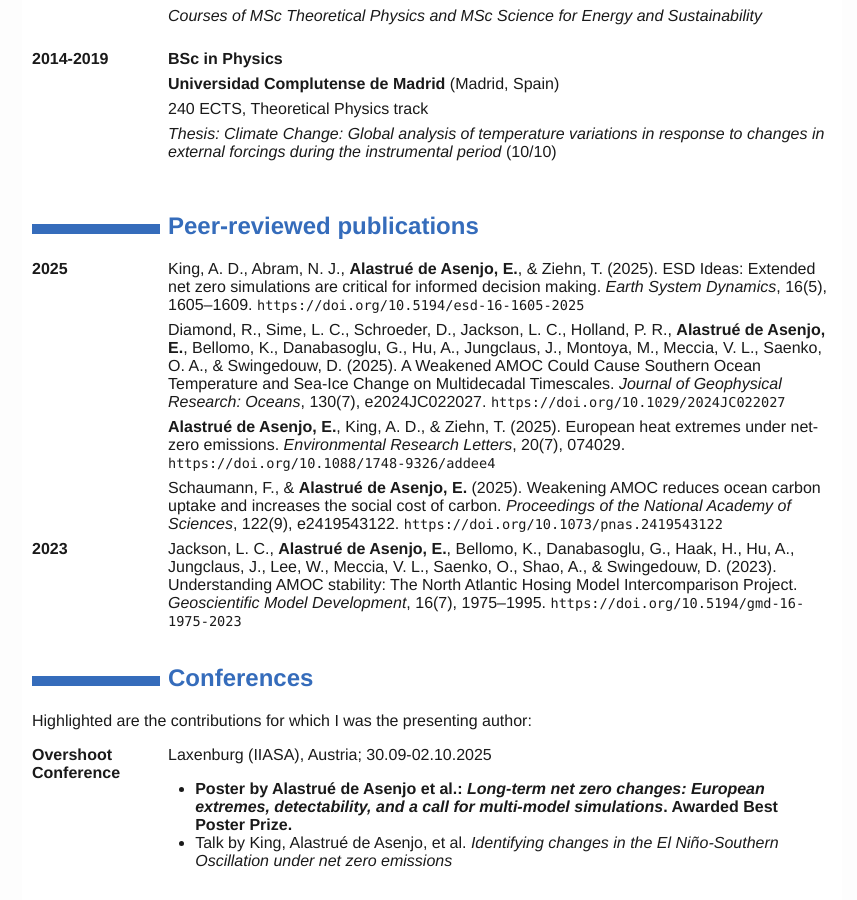
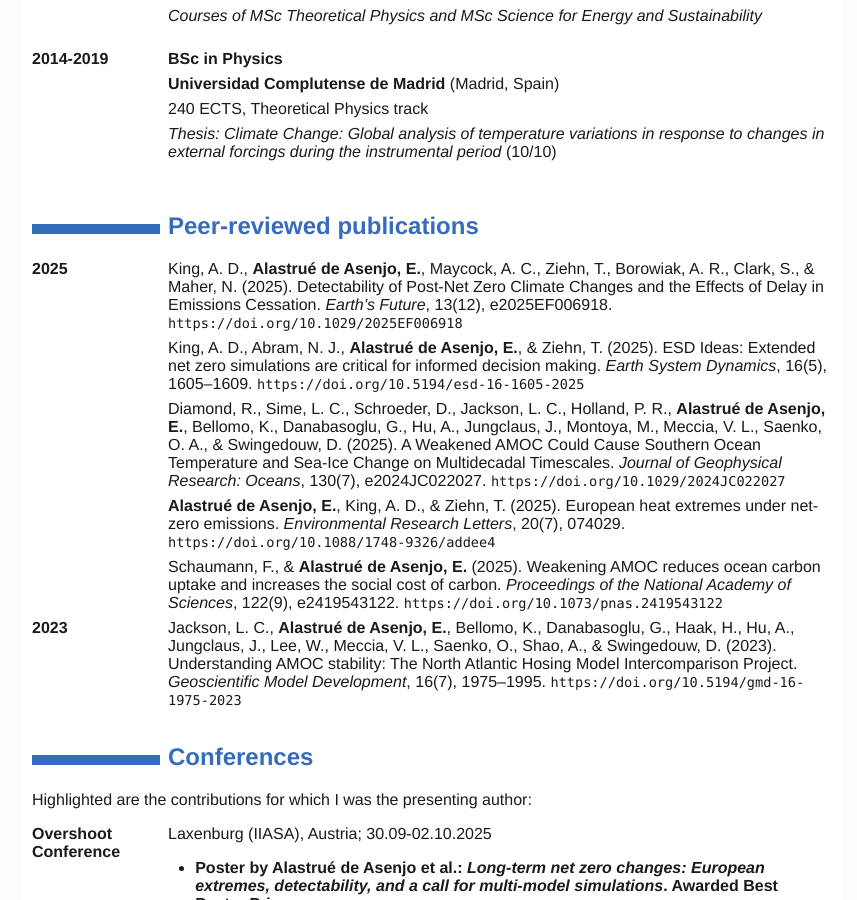
Before and after one commit to edualas/edualas.github.io, a Jekyll site: the page files/resume.html, which Jekyll copies as it is, in a window 1280 px wide and 900 px high, scrolled down 666 px. Shown: the whole window, without its empty margins (208-1065 px from the left). Built offline with Jekyll 4.4.1, drawn with Linux system fonts in a browser that asks for light colours.

Commit message:
Add files via upload

```diff
--- a/files/resume.html
+++ b/files/resume.html
@@ -335,10 +335,18 @@ period</em> (10/10)
 <dl>
 <dt>2025</dt>
 <dd>
-King, A. D., Abram, N. J., <strong>Alastrué de Asenjo, E.</strong>,
+King, A. D., <strong>Alastrué de Asenjo, E.</strong>, Maycock, A. C.,
+Ziehn, T., Borowiak, A. R., Clark, S., &amp; Maher, N. (2025).
+Detectability of Post-Net Zero Climate Changes and the Effects of Delay
+in Emissions Cessation. <em>Earth’s Future</em>, 13(12), e2025EF006918.
+<code>https://doi.org/10.1029/2025EF006918</code>
+</dd>
+<dd>
+<p>King, A. D., Abram, N. J., <strong>Alastrué de Asenjo, E.</strong>,
 &amp; Ziehn, T. (2025). ESD Ideas: Extended net zero simulations are
 critical for informed decision making. <em>Earth System Dynamics</em>,
-16(5), 1605–1609. <code>https://doi.org/10.5194/esd-16-1605-2025</code>
+16(5), 1605–1609.
+<code>https://doi.org/10.5194/esd-16-1605-2025</code></p>
 </dd>
 <dd>
 <p>Diamond, R., Sime, L. C., Schroeder, D., Jackson, L. C., Holland, P.
```
